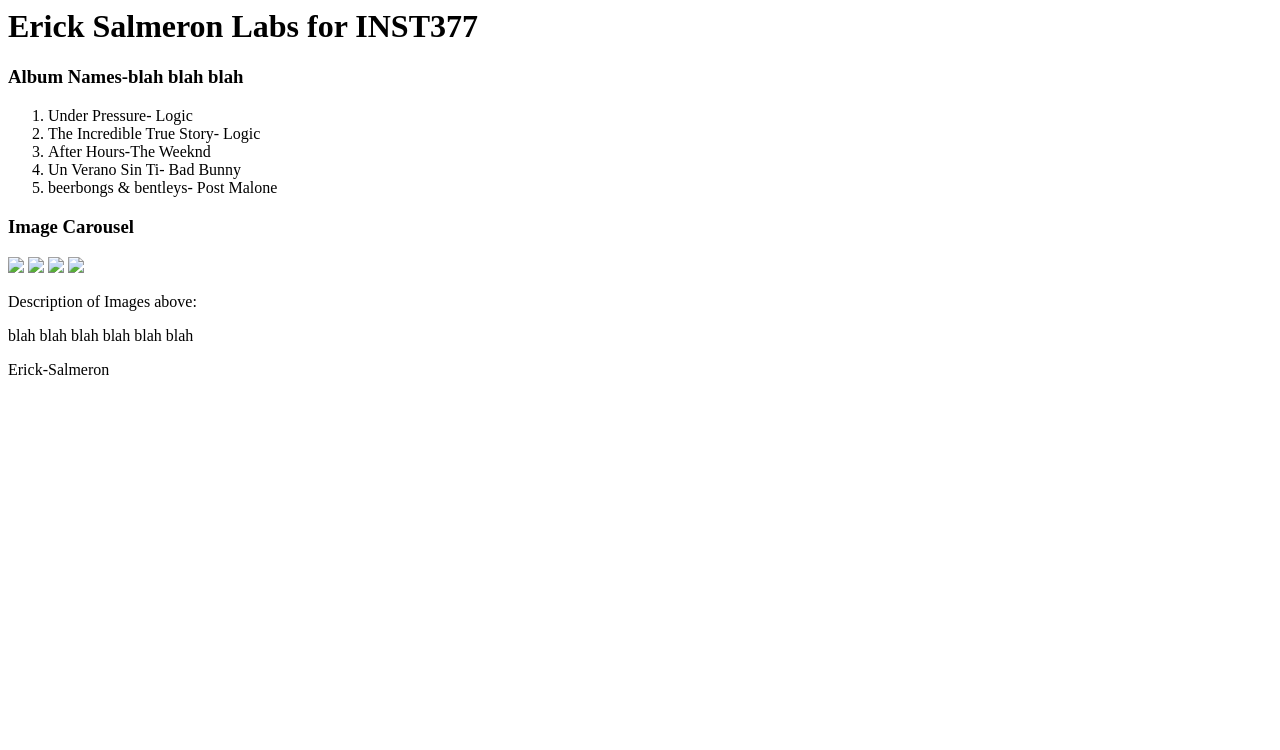
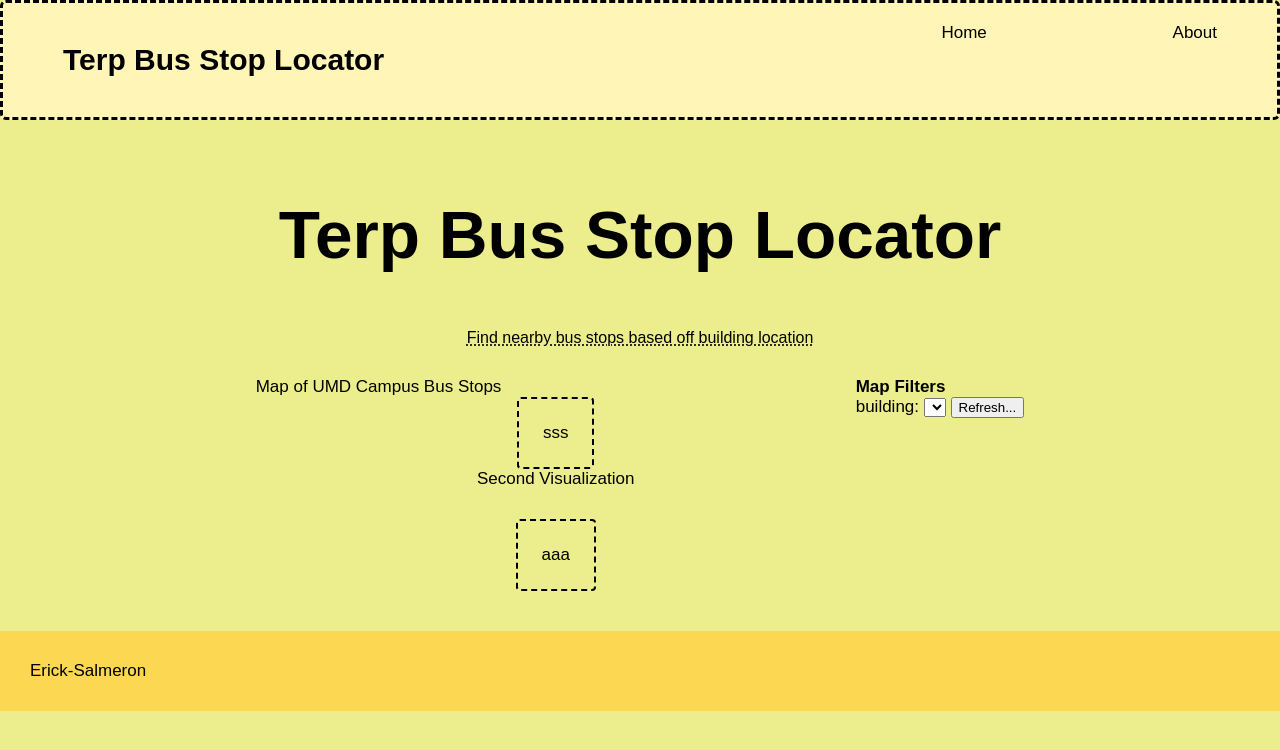
Before and after one commit to erick-salmeron/INST377-Final, a plain HTML site: page index.html in a window 1280 px wide. Drawn offline with Linux system fonts and the light colour scheme.

Commit message:
Actual project initial commit

```diff
--- a/index.html
+++ b/index.html
@@ -1,41 +1,62 @@
+<!DOCTYPE html>
 <html lang="en">
+
 <head>
     <meta charset="UTF-8">
     <meta http-equiv="X-UA-Compatible" content="IE=edge">
     <meta name="viewport" content="width=device-width, initial-scale=1.0">
-  <title>Erick Salmeron Labs</title>
+    <title>Terp Bus Stop Locator</title>
+    <!-- INSERT CSS SHEET HERE-->
+    <link rel="stylesheet" href="style.css" />
+    <!-- INSERT  link leaflet HERE-->
+
+    <!-- INSERT script leaflet SHEET HERE-->
 </head>
+
 <body>
-  <div>
-    <header><h1>Erick Salmeron Labs for INST377</h1></header>
-      <div>
-        <div>
-          <h3>Album Names-blah blah blah </h3>
-          <ol>
-            <li>Under Pressure- Logic</li>
-            <li>The Incredible True Story- Logic</li>
-            <li>After Hours-The Weeknd</li>
-            <li>Un Verano Sin Ti- Bad Bunny</li>
-            <li>beerbongs & bentleys- Post Malone</li>
-          </ol>
+    <div class="topMenu">
+        <!--TOP BOX MENU-->
+        <div class="pageName">
+            <strong>
+                <h1>Terp Bus Stop Locator</h1>
+            </strong>
         </div>
-        <div>
-          <h3>Image Carousel</h3>
-          <div>
-            <img src ="images/mochi.gif"/>
-            <img src ="images/mochi.jpg"/>
-            <img src ="images/mochi.png"/>
-            <img src ="images/mochi.svg"/>
-          </div>
-          <div>
-            <p>Description of Images above:</p>
-            <p>
-              blah blah blah blah blah blah<br>
-            </p>
+        <div class="pageLinks">
+            <a href="index.html">Home</a>
+            <a href="about.html">About</a>
         </div>
     </div>
+
+    <div class="wrapper">
+        <!--WRAPPER-->
+        <header class="header">
+            <h2>Terp Bus Stop Locator</h2>
+        </header>
+        <div class="subtitle">Find nearby bus stops based off building location</div>
+        <div class="container">
+            <!--CONTAINER-->
+            <div class="visualizations">
+                <!--Center Visualization location-->
+                <div class="map_heading">Map of UMD Campus Bus Stops</div>
+                <div id="map" class="box">sss</div>
+                <div class="sec_vis_heading">Second Visualization</div>
+                <div id="sec" class="box">aaa</div>
+            </div>
+            <form class="filters">
+                <div class="map-filters" id="map-filters">
+                    <div class="filter-head"><strong>Map Filters</strong></div>
+                    <label for="building">building:</label>
+                    <select id="building" name="building">
+                    </select>
+                    <button type="submit" id="refresh-button">Refresh...</button>
+                </div>
+                <div class="visFilters">
+                </div>
+            </form>
         </div>
     </div>
-  <footer>Erick-Salmeron</footer>
+    <footer class="footer">Erick-Salmeron</footer>
+    </div>
 </body>
+
 </html>
--- /dev/null
+++ b/style.css
@@ -0,0 +1,119 @@
+* {
+    box-sizing: border-box;
+}
+
+html {
+    min-width: 300px;
+    overflow-x: hidden;
+    overflow-y: scroll;
+}
+
+body {
+    margin: 0;
+    padding: 0;
+    background-color: rgb(236, 238, 141);
+    font-size: 17px;
+    font-family: ‘Segoe UI’, sans-serif;
+}
+
+a {
+    color: rgb(0, 0, 0);
+    text-decoration: none;
+}
+
+a:hover {
+    color: rgb(141, 8, 123);
+    text-decoration: underline;
+}
+
+.topMenu {
+    background-color: rgb(255, 245, 183);
+    display: flex;
+    justify-content: space-between;
+    width: 100%;
+    padding: 20px 60px 20px 60px;
+    color: black;
+    border: dashed #000000;
+    border-radius: 6px;
+}
+
+.pageName {
+    font-size: 15px;
+
+}
+
+.pageLinks {
+    display: flex;
+    flex-grow: 0.25;
+    justify-content: space-between;
+
+}
+
+.wrapper {
+    margin-bottom: 40px;
+}
+
+/*middle body portion for actual data*/
+.header {
+    display: flex;
+    justify-content: center;
+    font-size: 45px;
+    margin-top: 20px;
+}
+
+.subtitle {
+    display: flex;
+    justify-content: center;
+    margin-bottom: 30px;
+    font-size: 16px;
+    text-decoration: black dotted underline;
+}
+
+.container {
+    display: flex;
+    margin: 10px;
+    justify-content: center;
+}
+
+.visualizations {
+    display: flex;
+    flex-direction: column;
+}
+
+.map-heading {
+    display: flex;
+    justify-content: center;
+    margin-bottom: 10px;
+    font-weight: bold;
+    font-size: 18px;
+}
+
+.sec_vis_heading {
+    display: flex;
+    justify-content: center;
+    height: 50px;
+    width: 600px;
+    border-radius: 5px;
+}
+.box {
+    /*background-color: #b5d6d6;*/
+    border: 2px dashed;
+    border-radius: 4px;
+
+    width: fit-content;
+    height:fit-content;
+    padding: 1.5rem;
+    margin: 0 auto;
+  }
+
+
+
+.footer {
+    background-color:rgb(252, 215, 82);
+    bottom: 0;
+    height: 80px;
+    width: 100%;
+    display: flex;
+    justify-content: left;
+    padding: 30px;
+}
```
Lines whose indentation alone changed are shown as unchanged.
